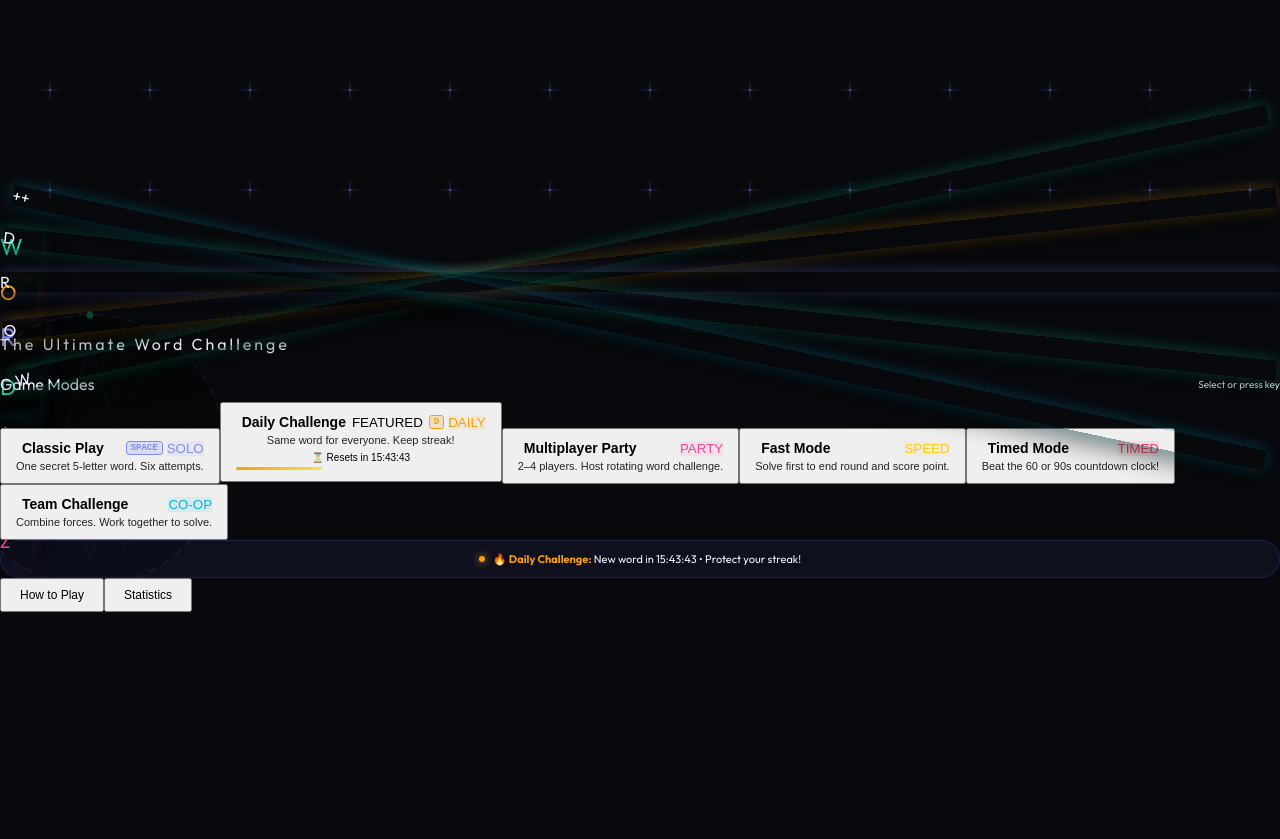
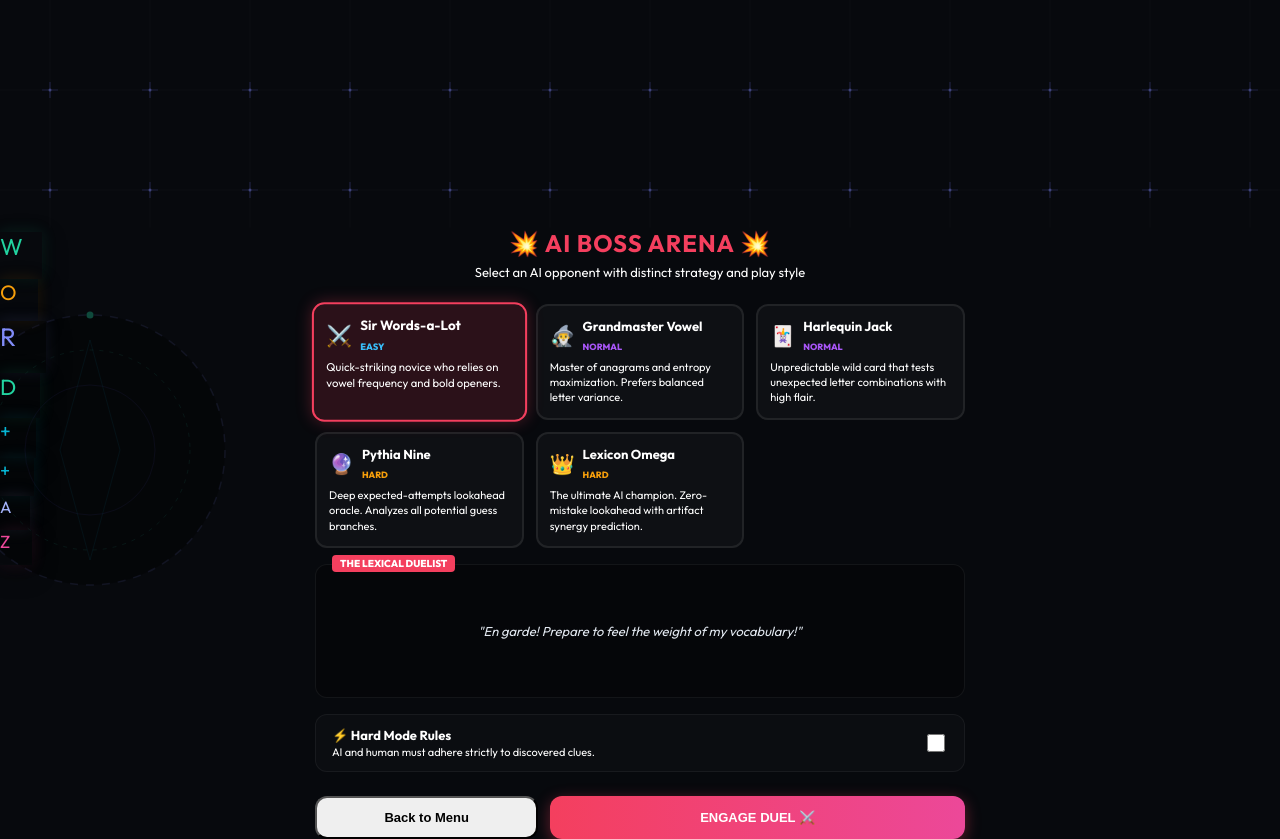
Before and after one commit to bopvinh/Xapxam, a React (Vite) app: page / in a window 1280 px wide. Shown: the part 260-1099 px from the top of the page. Before the commit the page ends 874 px from the top, so only its background shows below. Built offline with nearby package versions, Linux system fonts and the light colour scheme.

Commit message:
checkpoint A: implement AI Arena

```diff
--- a/src/App.tsx
+++ b/src/App.tsx
@@ -13,7 +13,7 @@ import {
 } from './game/engine';
 import { soundManager } from './game/audio';
 import { Header } from './components/Header';
-import { MainMenu } from './components/MainMenu';
+import { AIArenaSetup } from './components/AIArenaSetup';
 import { GameBoard } from './components/GameBoard';
 import { BattleBoard } from './components/BattleBoard';
 import { Keyboard } from './components/Keyboard';
@@ -692,10 +692,13 @@ export const App: React.FC = () => {
         )}
 
         {!activeMode && (
-          <MainMenu
-            onSelectMode={handleSelectMode}
-            onOpenHelp={() => setIsHelpOpen(true)}
-            onOpenStats={() => setIsStatsOpen(true)}
+          <AIArenaSetup
+            onStart={(_personality, useHardMode) => {
+              setActiveMode('CLASSIC');
+              setHardMode(useHardMode);
+              startSinglePlayerGame('CLASSIC');
+            }}
+            onBack={handleHomeClick}
           />
         )}
 
--- a/src/ai/index.ts
+++ b/src/ai/index.ts
@@ -5,36 +5,104 @@
 import { makeEasyMove, EASY_CONFIG } from './ai-easy';
 import { makeNormalMove, NORMAL_CONFIG } from './ai-normal';
 import { makeHardMove, HARD_CONFIG } from './ai-hard';
-import type { AIDifficulty, AIConfig, AIContext, AIMove } from './types';
+import type { AIDifficulty, AIConfig, AIContext, AIMove, AIPersonality, AIPersonalityId } from './types';
+
+export const AI_PERSONALITIES: AIPersonality[] = [
+  {
+    id: 'LEXICAL_DUELIST',
+    name: 'Sir Words-a-Lot',
+    title: 'The Lexical Duelist',
+    icon: '⚔️',
+    difficulty: 'EASY',
+    description: 'Quick-striking novice who relies on vowel frequency and bold openers.',
+    avatarColor: '#38bdf8',
+    quote: 'En garde! Prepare to feel the weight of my vocabulary!'
+  },
+  {
+    id: 'SCRABBLE_WIZARD',
+    name: 'Grandmaster Vowel',
+    title: 'The Scrabble Wizard',
+    icon: '🧙‍♂️',
+    difficulty: 'NORMAL',
+    description: 'Master of anagrams and entropy maximization. Prefers balanced letter variance.',
+    avatarColor: '#a855f7',
+    quote: 'The arcane runes of syntax reveal all secrets in due time.'
+  },
+  {
+    id: 'CHAOS_JESTER',
+    name: 'Harlequin Jack',
+    title: 'The Chaos Jester',
+    icon: '🃏',
+    difficulty: 'NORMAL',
+    description: 'Unpredictable wild card that tests unexpected letter combinations with high flair.',
+    avatarColor: '#f43f5e',
+    quote: 'Why so serious? Let us throw consonants to the wind!'
+  },
+  {
+    id: 'CRYPTIC_ORACLE',
+    name: 'Pythia Nine',
+    title: 'The Cryptic Oracle',
+    icon: '🔮',
+    difficulty: 'HARD',
+    description: 'Deep expected-attempts lookahead oracle. Analyzes all potential guess branches.',
+    avatarColor: '#f59e0b',
+    quote: 'I have calculated 10,000 possibilities. Yours end in defeat.'
+  },
+  {
+    id: 'WORDMASTER_SUPREME',
+    name: 'Lexicon Omega',
+    title: 'The Wordmaster Supreme',
+    icon: '👑',
+    difficulty: 'HARD',
+    description: 'The ultimate AI champion. Zero-mistake lookahead with artifact synergy prediction.',
+    avatarColor: '#ec4899',
+    quote: 'To conquer the Word++ realm, one must embody the dictionary itself.'
+  }
+];
+
+export function getAIPersonality(id?: AIPersonalityId): AIPersonality {
+  return AI_PERSONALITIES.find((p) => p.id === id) || AI_PERSONALITIES[0];
+}
 
 /** Resolve defaults for a given difficulty if config fields are missing. */
-function defaultConfig(difficulty: AIConfig['difficulty'], seed?: number): AIConfig {
+function defaultConfig(difficulty: AIConfig['difficulty'], seed?: number, personalityId?: AIPersonalityId): AIConfig {
   const base = seed !== undefined ? { seed } : {};
   switch (difficulty) {
     case 'EASY':
-      return { ...EASY_CONFIG, ...base };
+      return { ...EASY_CONFIG, personalityId: personalityId || 'LEXICAL_DUELIST', ...base };
     case 'NORMAL':
-      return { ...NORMAL_CONFIG, ...base };
+      return { ...NORMAL_CONFIG, personalityId: personalityId || 'SCRABBLE_WIZARD', ...base };
     case 'HARD':
-      return { ...HARD_CONFIG, ...base };
+      return { ...HARD_CONFIG, personalityId: personalityId || 'CRYPTIC_ORACLE', ...base };
   }
 }
 
 /** Produce the AI's next guess given the current game context. */
 export function makeAIMove(ctx: AIContext, config: AIConfig): AIMove {
-  const cfg = defaultConfig(config.difficulty, config.seed);
+  const cfg = defaultConfig(config.difficulty, config.seed, config.personalityId);
+  const personality = getAIPersonality(cfg.personalityId);
 
+  let move: AIMove;
   switch (cfg.difficulty) {
     case 'EASY':
-      return makeEasyMove(ctx, cfg);
+      move = makeEasyMove(ctx, cfg);
+      break;
     case 'NORMAL':
-      return makeNormalMove(ctx, cfg);
+      move = makeNormalMove(ctx, cfg);
+      break;
     case 'HARD':
-      return makeHardMove(ctx, cfg);
+      move = makeHardMove(ctx, cfg);
+      break;
     default:
-      return makeEasyMove(ctx, { ...EASY_CONFIG, seed: cfg.seed });
+      move = makeEasyMove(ctx, { ...EASY_CONFIG, seed: cfg.seed });
+      break;
   }
+
+  return {
+    ...move,
+    personalityName: `${personality.icon} ${personality.name} (${personality.title})`
+  };
 }
 
 export { EASY_CONFIG, NORMAL_CONFIG, HARD_CONFIG };
-export type { AIDifficulty, AIConfig, AIContext, AIMove };
+export type { AIDifficulty, AIConfig, AIContext, AIMove, AIPersonality, AIPersonalityId };
--- /dev/null
+++ b/src/components/AIArenaSetup.tsx
@@ -0,0 +1,146 @@
+import React, { useState } from 'react';
+import { AIPersonality, AI_PERSONALITIES } from '../ai/index';
+import { soundManager } from '../game/audio';
+
+interface AIArenaSetupProps {
+  onStart: (personality: AIPersonality, useHardMode: boolean) => void;
+  onBack: () => void;
+}
+
+export const AIArenaSetup: React.FC<AIArenaSetupProps> = ({ onStart, onBack }) => {
+  const [selectedId, setSelectedId] = useState<string>(AI_PERSONALITIES[0].id);
+  const [useHardMode, setUseHardMode] = useState<boolean>(false);
+
+  const selectedPersonality = AI_PERSONALITIES.find((p) => p.id === selectedId) || AI_PERSONALITIES[0];
+
+  const handleSelect = (id: string) => {
+    soundManager.playPop();
+    setSelectedId(id);
+  };
+
+  const handleStartGame = () => {
+    soundManager.playFlip();
+    onStart(selectedPersonality, useHardMode);
+  };
+
+  return (
+    <div className="setup-container card-panel animate-scale" style={{ maxWidth: '650px', margin: '0 auto', color: '#fff' }}>
+      <div className="setup-header" style={{ textAlign: 'center', marginBottom: '24px' }}>
+        <h2 style={{ fontSize: '24px', margin: '0 0 6px 0', textTransform: 'uppercase', letterSpacing: '1px', color: '#f43f5e' }}>💥 AI Boss Arena 💥</h2>
+        <p className="subtitle" style={{ fontSize: '13px', color: 'var(--text-secondary)', margin: 0 }}>Select an AI opponent with distinct strategy and play style</p>
+      </div>
+
+      <div style={{ display: 'grid', gridTemplateColumns: '1fr', gap: '16px', marginBottom: '24px' }}>
+        {/* Boss Grid */}
+        <div style={{ display: 'grid', gridTemplateColumns: 'repeat(auto-fit, minmax(180px, 1fr))', gap: '12px' }}>
+          {AI_PERSONALITIES.map((boss) => {
+            const isSelected = boss.id === selectedId;
+            const diffColor = boss.difficulty === 'EASY' ? '#38bdf8' : boss.difficulty === 'NORMAL' ? '#a855f7' : '#f59e0b';
+            return (
+              <div
+                key={boss.id}
+                onClick={() => handleSelect(boss.id)}
+                style={{
+                  background: isSelected ? 'rgba(244, 63, 94, 0.15)' : 'rgba(255, 255, 255, 0.03)',
+                  border: `2px solid ${isSelected ? '#f43f5e' : 'rgba(255, 255, 255, 0.08)'}`,
+                  borderRadius: '12px',
+                  padding: '12px',
+                  cursor: 'pointer',
+                  transition: 'all 0.2s ease',
+                  transform: isSelected ? 'scale(1.03)' : 'scale(1)',
+                  boxShadow: isSelected ? '0 0 15px rgba(244, 63, 94, 0.3)' : 'none',
+                }}
+              >
+                <div style={{ display: 'flex', alignItems: 'center', gap: '8px', marginBottom: '6px' }}>
+                  <span style={{ fontSize: '20px' }}>{boss.icon}</span>
+                  <div>
+                    <h3 style={{ fontSize: '13px', margin: 0, fontWeight: 700 }}>{boss.name}</h3>
+                    <span style={{ fontSize: '9px', color: diffColor, fontWeight: 800 }}>{boss.difficulty}</span>
+                  </div>
+                </div>
+                <p style={{ fontSize: '11px', margin: 0, color: 'var(--text-secondary)', lineHeight: '1.4' }}>{boss.description}</p>
+              </div>
+            );
+          })}
+        </div>
+
+        {/* Selected Boss Quote Card */}
+        <div
+          style={{
+            background: 'rgba(0, 0, 0, 0.25)',
+            border: '1px solid rgba(255, 255, 255, 0.06)',
+            borderRadius: '12px',
+            padding: '16px',
+            display: 'flex',
+            flexDirection: 'column',
+            justifyContent: 'center',
+            minHeight: '100px',
+            position: 'relative',
+          }}
+        >
+          <div style={{ position: 'absolute', top: '-10px', left: '16px', background: '#f43f5e', color: '#fff', fontSize: '10px', fontWeight: 800, padding: '2px 8px', borderRadius: '4px' }}>
+            {selectedPersonality.title.toUpperCase()}
+          </div>
+          <p style={{ fontStyle: 'italic', color: '#e2e8f0', margin: '8px 0', fontSize: '13px', textAlign: 'center' }}>
+            "{selectedPersonality.quote}"
+          </p>
+        </div>
+
+        {/* Hard Mode Toggle */}
+        <div
+          style={{
+            display: 'flex',
+            justifyContent: 'space-between',
+            alignItems: 'center',
+            background: 'rgba(255, 255, 255, 0.02)',
+            padding: '12px 16px',
+            borderRadius: '12px',
+            border: '1px solid rgba(255, 255, 255, 0.05)',
+          }}
+        >
+          <div>
+            <h4 style={{ margin: 0, fontSize: '13px', color: '#fff' }}>⚡ Hard Mode Rules</h4>
+            <p style={{ margin: '2px 0 0 0', fontSize: '11px', color: 'var(--text-secondary)' }}>AI and human must adhere strictly to discovered clues.</p>
+          </div>
+          <input
+            type="checkbox"
+            checked={useHardMode}
+            onChange={(e) => {
+              soundManager.playPop();
+              setUseHardMode(e.target.checked);
+            }}
+            style={{ width: '18px', height: '18px', cursor: 'pointer', accentColor: '#f43f5e' }}
+          />
+        </div>
+      </div>
+
+      <div style={{ display: 'flex', gap: '12px' }}>
+        <button
+          onClick={onBack}
+          className="btn-secondary"
+          style={{ flex: 1, padding: '12px', borderRadius: '12px', fontSize: '13px', fontWeight: 700 }}
+        >
+          Back to Menu
+        </button>
+        <button
+          onClick={handleStartGame}
+          className="btn-primary"
+          style={{
+            flex: 2,
+            padding: '12px',
+            borderRadius: '12px',
+            fontSize: '13px',
+            fontWeight: 700,
+            background: 'linear-gradient(90deg, #f43f5e, #ec4899)',
+            border: 'none',
+            color: '#fff',
+            cursor: 'pointer',
+            boxShadow: '0 4px 15px rgba(244, 63, 94, 0.4)',
+          }}
+        >
+          ENGAGE DUEL ⚔️
+        </button>
+      </div>
+    </div>
+  );
+};
```
Also changed, not shown: src/ai/types.ts (+20 -0 lines).
